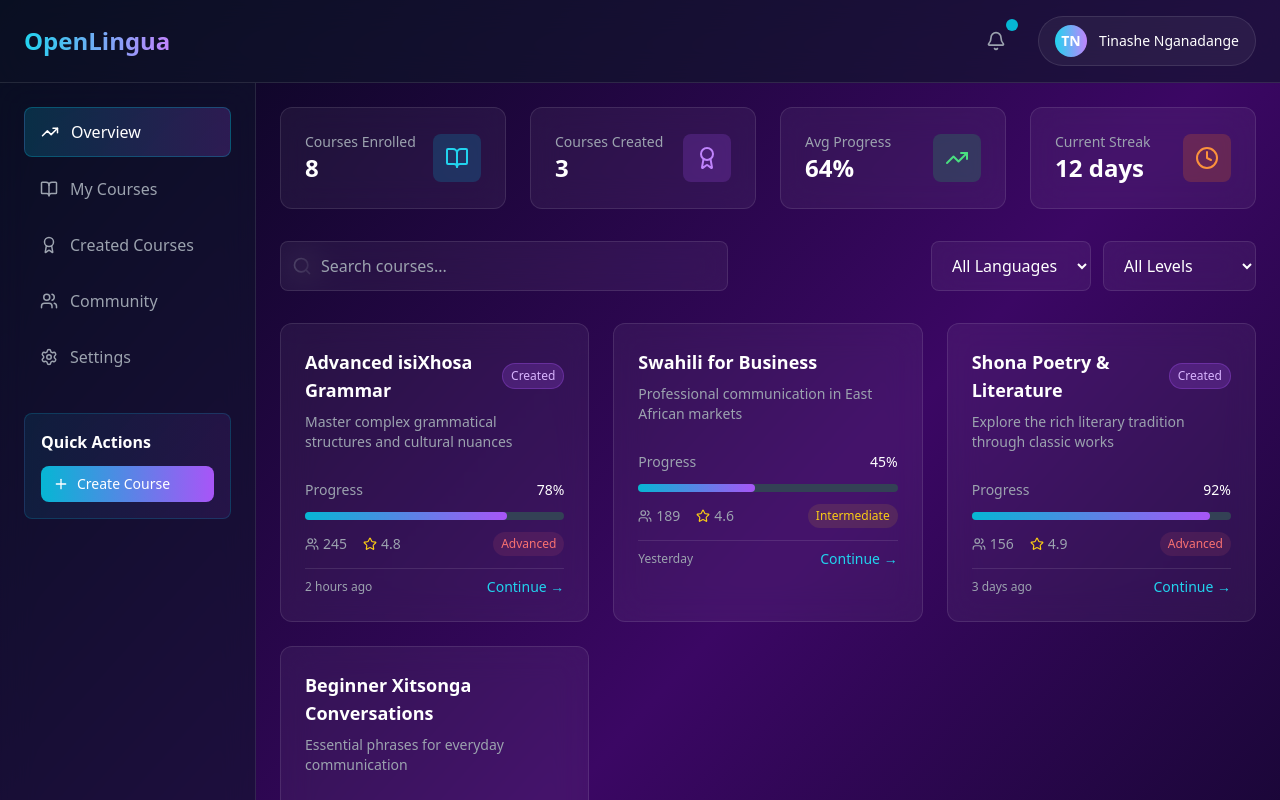
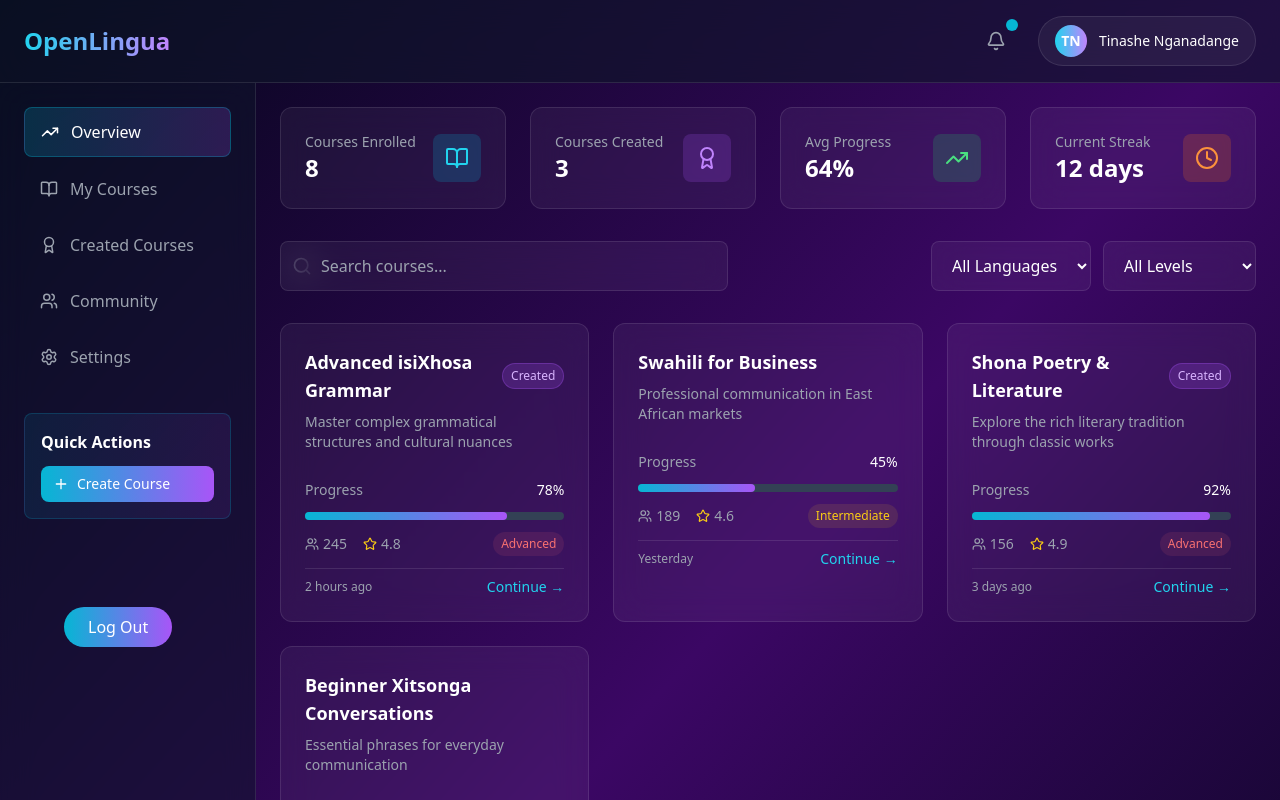
Before and after one commit to T-inashe/OpenLingua, a React (Vite) app in the folder frontend/: page /dashboard in a window 1280 px wide. Shown: the top 800 px of the page. Built offline with nearby package versions, Linux system fonts and the light colour scheme.

Commit message:
dashboard log out

```diff
--- a/frontend/src/components/dashboard.tsx
+++ b/frontend/src/components/dashboard.tsx
@@ -1,5 +1,6 @@
 import { useState, useEffect } from "react";
 import { Search, Plus, BookOpen, TrendingUp, Users, Star, Clock, Award, Settings, Bell } from "lucide-react";
+import { Link } from "react-router-dom";
 
 const Dashboard = () => {
   const [activeTab, setActiveTab] = useState('overview');
@@ -163,6 +164,12 @@ const Dashboard = () => {
               </button>
             </div>
           </div>
+
+                    <Link to="/">
+                        <button className={`bg-gradient-to-r m-16 from-cyan-500 to-purple-500 text-white px-6 py-2 rounded-full hover:shadow-lg hover:shadow-purple-500/25 transition-all duration-300 hover:scale-105 transform ${isVisible? 'translate-y-0 opacity-100' : 'translate-y-4 opacity-0'}`}>
+                            Log Out
+                        </button>
+                    </Link>
         </aside>
 
         {/* Main Content */}
```
